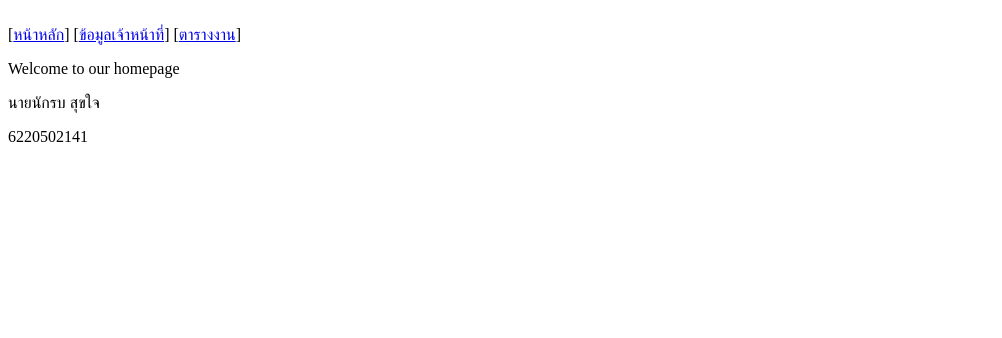
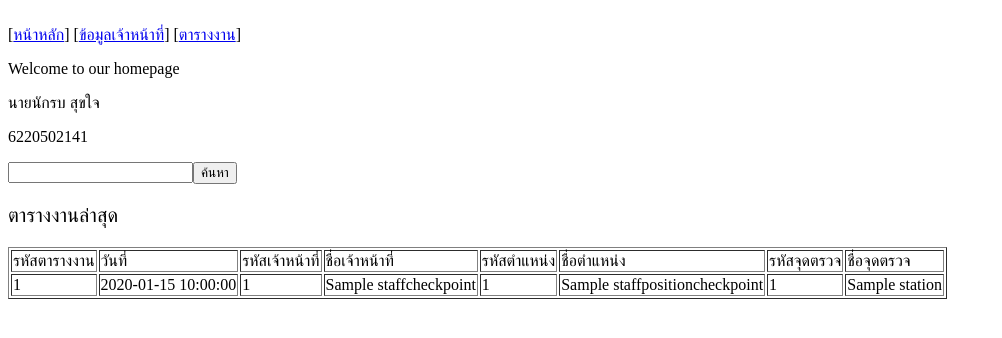
Before and after one commit to wisawachoti/ATK, a PHP site: page / in a window 1280 px wide. Shown: the top 338 px of the page, without its empty margins (0-1002 px from the left). Run offline with PHP 8.4, Linux system fonts and the light colour scheme; tables that the repository leaves empty or names only in its code hold one stand-in row (values such as "Sample post"); a stand-in replaces the project's code that opens the database connection.

Commit message:
Update home.php

```diff
--- a/views/pages/home.php
+++ b/views/pages/home.php
@@ -1,3 +1,37 @@
 <p> Welcome to our homepage</p>
 <p> นายนักรบ สุขใจ</p>
 <p> 6220502141</p>
+
+
+<table border="1">
+<tr><td>รหัสตารางงาน</td>
+<td>วันที่</td>
+<td>รหัสเจ้าหน้าที่</td>
+<td>ชื่อเจ้าหน้าที่</td>
+<td>รหัสตำแหน่ง</td>
+<td>ชื่อตำแหน่ง</td>
+<td>รหัสจุดตรวจ</td>
+<td>ชื่อจุดตรวจ</td>
+<form method="get" action="">
+    <input type="text" name="key">
+    <input type="hidden" name="controller" value="pages"/>
+    <button type="submit" name="action" value="searchwsHome">ค้นหา</button>
+</form>
+<p style="font-size:20px;color:black;font-family:TH SarabunSPK">ตารางงานล่าสุด</p>
+<?php
+    foreach($wsList as $wshome)
+    {
+        echo"
+        <tr><td>$wshome->wsid</td>
+        <td>$wshome->date</td>
+        <td>$wshome->staffid</td>
+        <td>$wshome->staffname</td>
+        <td>$wshome->staffpid</td>
+        <td>$wshome->staffpname</td>
+        <td>$wshome->stationid</td>
+        <td>$wshome->stationname</td>
+
+        ";
+    }
+    echo "</table>";
+?>
```
